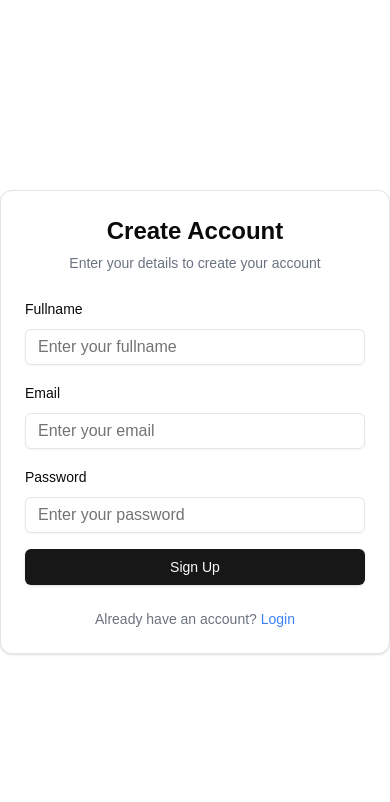
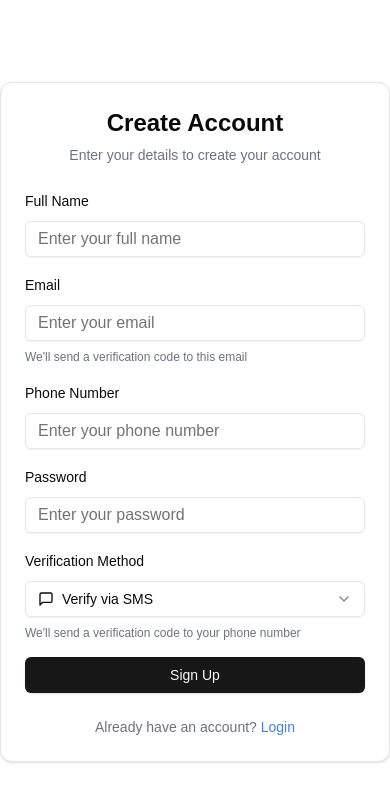
Before and after one commit to punchagency/bookkeeping-client, a Next.js app: page /auth/signup in a window 390 px wide. Shown: the top 802 px of the page. Built offline with nearby package versions, Linux system fonts and the light colour scheme; no server answers; a web font is replaced by a local one.

Commit message:
feat: enhance signup flow with phone verification and OTP delivery options

```diff
--- a/app/(protected)/transactions/page.tsx
+++ b/app/(protected)/transactions/page.tsx
@@ -322,8 +322,6 @@ const Transactions = () => {
                       wrapperStyle={{
                         paddingLeft: "20px",
                         maxHeight: "180px",
-                        overflowY: "auto",
-                        fontSize: "12px",
                         width: "45%",
                       }}
                       iconSize={8}
--- a/app/auth/signup/page.tsx
+++ b/app/auth/signup/page.tsx
@@ -4,11 +4,19 @@ import React, { useState } from "react";
 import { toast } from "sonner";
 import { useRouter } from "next/navigation";
 import { useMutation } from "@tanstack/react-query";
+import { Mail, MessageSquare } from "lucide-react";
 
 import { Button } from "@/components/ui/button";
 import { Input } from "@/components/ui/input";
 import { Loader } from "@/components/loader";
 import { axiosInstance } from "@/app/config/axios";
+import {
+  Select,
+  SelectContent,
+  SelectItem,
+  SelectTrigger,
+  SelectValue,
+} from "@/components/ui/select";
 import {
   Card,
   CardHeader,
@@ -20,7 +28,9 @@ import Link from "next/link";
 interface FormData {
   fullName: string;
   email: string;
+  phoneNumber: string;
   password: string;
+  otpDeliveryMethod: "EMAIL" | "PHONE_NUMBER";
 }
 
 const Signup = () => {
@@ -28,7 +38,9 @@ const Signup = () => {
   const [formData, setFormData] = useState<FormData>({
     fullName: "",
     email: "",
+    phoneNumber: "",
     password: "",
+    otpDeliveryMethod: "PHONE_NUMBER",
   });
 
   const signupMutation = useMutation({
@@ -36,13 +48,21 @@ const Signup = () => {
       const response = await axiosInstance.post("/auth/signup", {
         fullName: data.fullName,
         email: data.email,
+        phoneNumber: data.phoneNumber,
         password: data.password,
+        otpDeliveryMethod: data.otpDeliveryMethod,
       });
       return response.data;
     },
     onSuccess: (response: any) => {
       toast.success(response.message);
-      router.push(`/auth/verify-otp?email=${formData.email}`);
+
+      const urlParams =
+        formData.otpDeliveryMethod === "EMAIL"
+          ? "email=" + formData.email
+          : "phoneNumber=" + formData.phoneNumber;
+
+      router.push(`/auth/verify-otp?${urlParams}`);
     },
     onError: (error: any) => {
       const errorMessage =
@@ -64,9 +84,15 @@ const Signup = () => {
     }));
   };
 
+  const handleOtpMethodChange = (value: "EMAIL" | "PHONE_NUMBER") => {
+    setFormData((prev) => ({
+      ...prev,
+      otpDeliveryMethod: value,
+    }));
+  };
+
   const handleSubmit = async (e: React.FormEvent<HTMLFormElement>) => {
     e.preventDefault();
-
     signupMutation.mutate(formData);
   };
 
@@ -83,19 +109,21 @@ const Signup = () => {
           <form onSubmit={handleSubmit} className="space-y-4">
             <div className="space-y-2">
               <label htmlFor="fullName" className="text-sm font-medium">
-                Fullname
+                Full Name
               </label>
               <Input
                 id="fullName"
                 name="fullName"
                 type="text"
-                placeholder="Enter your fullname"
+                placeholder="Enter your full name"
                 value={formData.fullName}
                 onChange={handleChange}
                 required
                 disabled={signupMutation.isPending}
               />
             </div>
+
+            <div className="grid grid-cols-1 md:grid-cols-2 gap-4">
               <div className="space-y-2">
                 <label htmlFor="email" className="text-sm font-medium">
                   Email
@@ -110,7 +138,28 @@ const Signup = () => {
                   required
                   disabled={signupMutation.isPending}
                 />
+                <p className="text-xs text-gray-500">
+                  We'll send a verification code to this email
+                </p>
               </div>
+
+              <div className="space-y-2">
+                <label htmlFor="phoneNumber" className="text-sm font-medium">
+                  Phone Number
+                </label>
+                <Input
+                  id="phoneNumber"
+                  name="phoneNumber"
+                  type="tel"
+                  placeholder="Enter your phone number"
+                  value={formData.phoneNumber}
+                  onChange={handleChange}
+                  required
+                  disabled={signupMutation.isPending}
+                />
+              </div>
+            </div>
+
             <div className="space-y-2">
               <label htmlFor="password" className="text-sm font-medium">
                 Password
@@ -125,6 +174,38 @@ const Signup = () => {
                 required
                 disabled={signupMutation.isPending}
               />
+            </div>
+
+            <div className="space-y-2">
+              <label className="text-sm font-medium">Verification Method</label>
+              <Select
+                value={formData.otpDeliveryMethod}
+                onValueChange={handleOtpMethodChange}
+                disabled={signupMutation.isPending}
+              >
+                <SelectTrigger className="w-full">
+                  <SelectValue placeholder="Select verification method" />
+                </SelectTrigger>
+                <SelectContent>
+                  <SelectItem value="EMAIL">
+                    <div className="flex items-center gap-2">
+                      <Mail className="h-4 w-4" />
+                      <span>Verify via Email</span>
+                    </div>
+                  </SelectItem>
+                  <SelectItem value="PHONE_NUMBER">
+                    <div className="flex items-center gap-2">
+                      <MessageSquare className="h-4 w-4" />
+                      <span>Verify via SMS</span>
+                    </div>
+                  </SelectItem>
+                </SelectContent>
+              </Select>
+              <p className="text-xs text-gray-500 mt-1">
+                {formData.otpDeliveryMethod === "EMAIL"
+                  ? "We'll send a verification code to your email address"
+                  : "We'll send a verification code to your phone number"}
+              </p>
             </div>
 
             <Button
--- a/app/auth/verify-otp/page.tsx
+++ b/app/auth/verify-otp/page.tsx
@@ -27,10 +27,10 @@ const VerifyOTPContent = () => {
   const [isResendDisabled, setIsResendDisabled] = useState(false);
   const [countdown, setCountdown] = useState(60);
 
-  const email = searchParams.get("email");
-
+  const email = searchParams?.get("email");
+  const phoneNumber = searchParams?.get("phoneNumber");
   useEffect(() => {
-    if (!email) {
+    if (!email && !phoneNumber) {
       router.push("/auth/login");
     }
   }, [router, searchParams]);
@@ -74,9 +74,10 @@ const VerifyOTPContent = () => {
 
   const resendMutation = useMutation({
     mutationFn: async () => {
-      const response = await axiosInstance.post("/auth/resend-otp", {
-        email: email,
-      });
+      const body = email
+        ? { email: email.trim() }
+        : { phoneNumber: phoneNumber?.trim() };
+      const response = await axiosInstance.post("/auth/resend-otp", body);
       return response.data;
     },
     onSuccess: () => {
@@ -103,7 +104,7 @@ const VerifyOTPContent = () => {
   };
 
   const handleResendOtp = () => {
-    if (!email) {
+    if (!email && !phoneNumber) {
       return toast.error("Please try verifying an OTP first");
     }
     resendMutation.mutate();
```
Also changed, not shown: components/ui/input.tsx (+6 -6 lines). Lines whose indentation alone changed are shown as unchanged.
